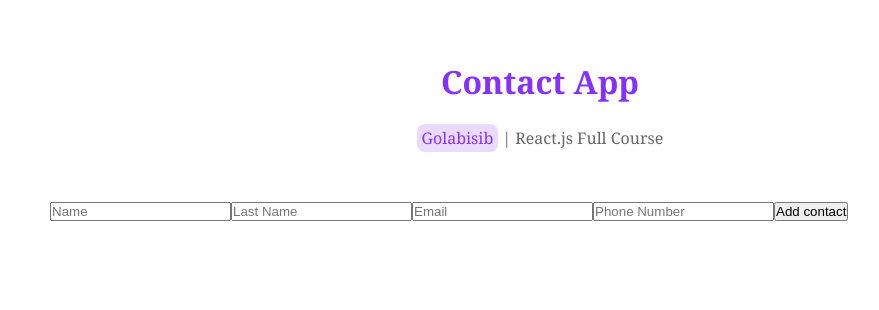
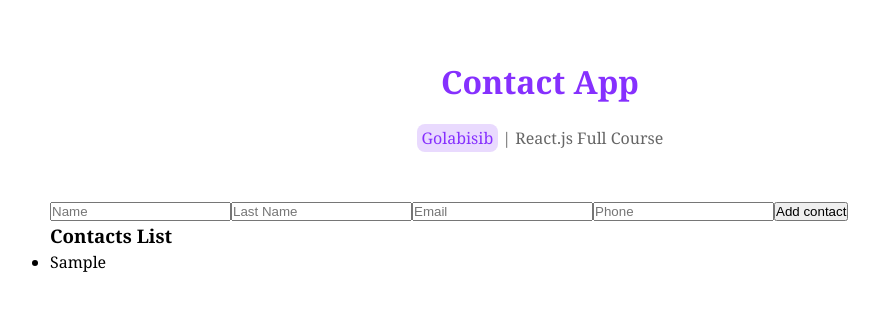
Before and after one commit to golabisib/ContactApp, a React (Vite) app in the folder ContactApp/: page / in a window 1280 px wide. Both pictures are taken after typing "Sample", "Sample", "name@example.com", "5" into the empty fields and a click on the button "Add contact". Shown: the top 310 px of the page, without its empty margins (100-979 px from the left). Built offline with nearby package versions, Linux system fonts and the light colour scheme.

Commit message:
The cleaning and summering of inputs and uniqe id for contact is added in contact.jsx and ContactsList.jsx files

```diff
--- a/ContactApp/package.json
+++ b/ContactApp/package.json
@@ -12,7 +12,8 @@
   "dependencies": {
     "react": "^18.2.0",
     "react-dom": "^18.2.0",
-    "styled-components": "^6.1.8"
+    "styled-components": "^6.1.8",
+    "uuid": "^9.0.1"
   },
   "devDependencies": {
     "@types/react": "^18.2.66",
--- a/ContactApp/src/App.jsx
+++ b/ContactApp/src/App.jsx
@@ -1,5 +1,6 @@
-import Header from "./components/Header"
-import Contact from "./components/contact"
+import Header from "./components/Header.jsx"
+import Contact from "./components/contact.jsx"
+
 
 function App() {
 
--- a/ContactApp/src/components/Contact.jsx
+++ b/ContactApp/src/components/Contact.jsx
@@ -1,11 +1,14 @@
 import { useState } from "react";
+import { v4 } from "uuid";
 
 import ContactsList from "./ContactsList";
+import inputs from "../constants/inputs";
 
 function Contact() {
     const [contacts, setContacts] = useState([]);
     const [alert, setAlert] = useState("");
     const [contact, setContact] = useState({
+        id:"",
         name:"",
         lastName:"",
         email:"",
@@ -30,8 +33,10 @@ function Contact() {
             return;
         }
         setAlert("");
-        setContacts((contacts) => [...contacts, contact]);
+        const newContact = { ...contact , id : v4()};
+        setContacts((contacts) => [...contacts, newContact]);
         setContact({
+            id: "",
             name:"",
             lastName:"",
             email:"",
@@ -43,7 +48,20 @@ function Contact() {
   return (
     <>
     <div>
-        <input
+        {
+            inputs.map(input => (
+            <input
+            key={input.index}
+            type={input.type}
+            name={input.name}
+            placeholder={input.placeholder}
+            value={contact[input.name]}
+            onChange={changeHandler}
+            autoComplete="off"
+            />))
+        }
+        {/*up is shortcut of down */}
+        {/* <input
         type="text"
         placeholder="Name"
         name="name"
@@ -73,7 +91,7 @@ function Contact() {
         name="phone"
         value={contact.phone}
         onChange={changeHandler}
-        autoComplete="off" />
+        autoComplete="off" /> */}
 
         <button onClick={addHandler}>Add contact</button>
     </div>
--- a/ContactApp/src/components/ContactsList.jsx
+++ b/ContactApp/src/components/ContactsList.jsx
@@ -1,8 +1,14 @@
 
-function ContactsList(props) {
+function ContactsList({ contacts }) {
+    console.log(contacts)
   return (
     <div>
-
+        <h3>Contacts List</h3>
+        <ul>
+            {contacts.map((contact) => (
+                <li key={contact.id}>{contact.name}</li>
+            ))}
+        </ul>
     </div>
   )
 }
--- a/ContactApp/src/components/Header.jsx
+++ b/ContactApp/src/components/Header.jsx
@@ -1,4 +1,4 @@
-import styles from "./header.module.css"
+import styles from "./Header.module.css"
 
 function Header() {
   return (
--- /dev/null
+++ b/ContactApp/src/constants/inputs.js
@@ -0,0 +1,7 @@
+const inputs = [
+    {type:"text", name:"name", placeholder: "Name"},
+    {type:"text", name:"lastName", placeholder: "Last Name"},
+    {type:"email", name:"email", placeholder: "Email"},
+    {type:"number", name:"phone", placeholder: "Phone"},
+]
+export default inputs
```
Also changed, not shown: 1 other file (tests, documents, lock files or other folders).
